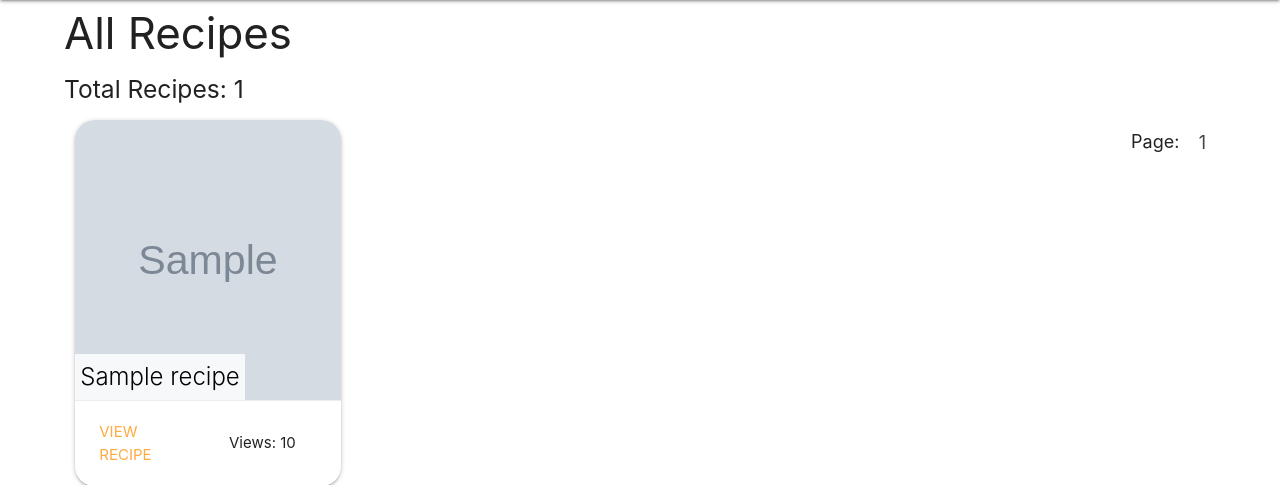
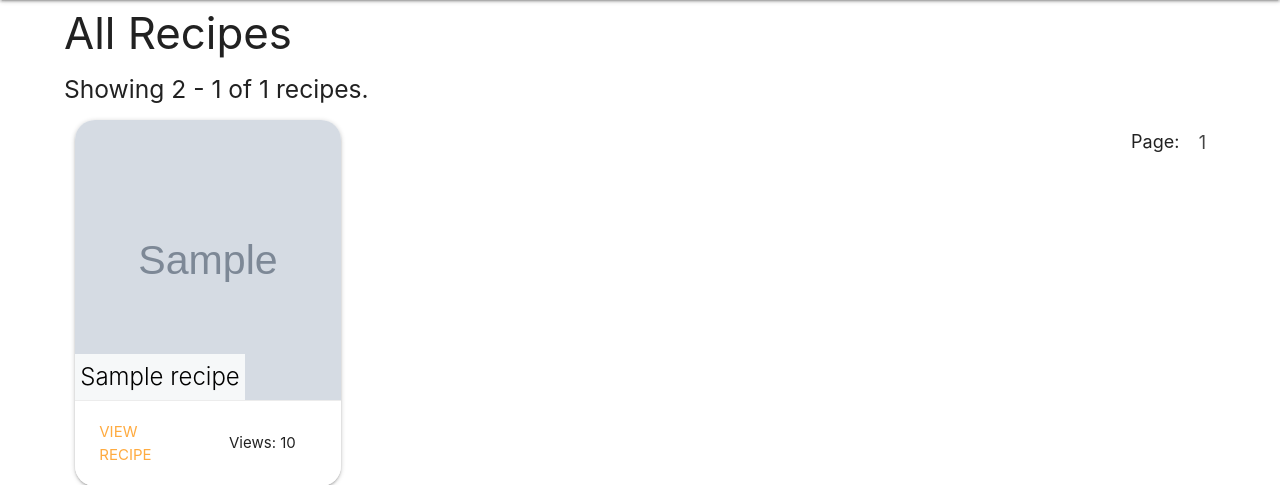
Before and after one commit to 10xOXR/2BN_Savoury_Sensations, a Flask app: a page that uses templates/showrecipes.html in a window 1280 px wide. Shown: the part 64-549 px from the top of the page. Run offline with Flask 2, Linux system fonts and the light colour scheme; grey boxes marked "Sample" are stand-in pictures; a database or web service that is not in the repository returns one stand-in record (values such as "Sample title"); some libraries are stand-ins or nearby versions.

Commit message:
Add displayed results counter
Added the same displayed results counter to the 'All Recipes'
page as exists on the 'Search Recipes' page, with minor changes.

```diff
--- a/app.py
+++ b/app.py
@@ -128,7 +128,8 @@ def show_recipes(skip = 0):
                 count = sort.count()
 
         total_recipes = coll_recipes.count()
-        return render_template("showrecipes.html", recipes = sort, total_recipes = total_recipes, count = count, skips = skips)
+        return render_template("showrecipes.html", recipes = sort, total_recipes = total_recipes, count = count, skip = int(skip),
+                                skips = skips)
 
 @app.route("/add_recipe")
 def add_recipe():
--- a/templates/showrecipes.html
+++ b/templates/showrecipes.html
@@ -4,7 +4,11 @@
 <div class="container-main">
     <h3>All Recipes</h3>
 
-    <h5>Total Recipes: {{ total_recipes }}</h5>
+    {% if total_recipes|string %}
+        <h5>Showing {{ skip + 1 }} - {{ count }} of {{ total_recipes }} recipes.</h5>
+    {% else %}
+        <h5></h5>
+    {% endif %}
     <div class="row">
         {% for recipe in recipes %}
         <div class="col s12 m6 l3">
```
